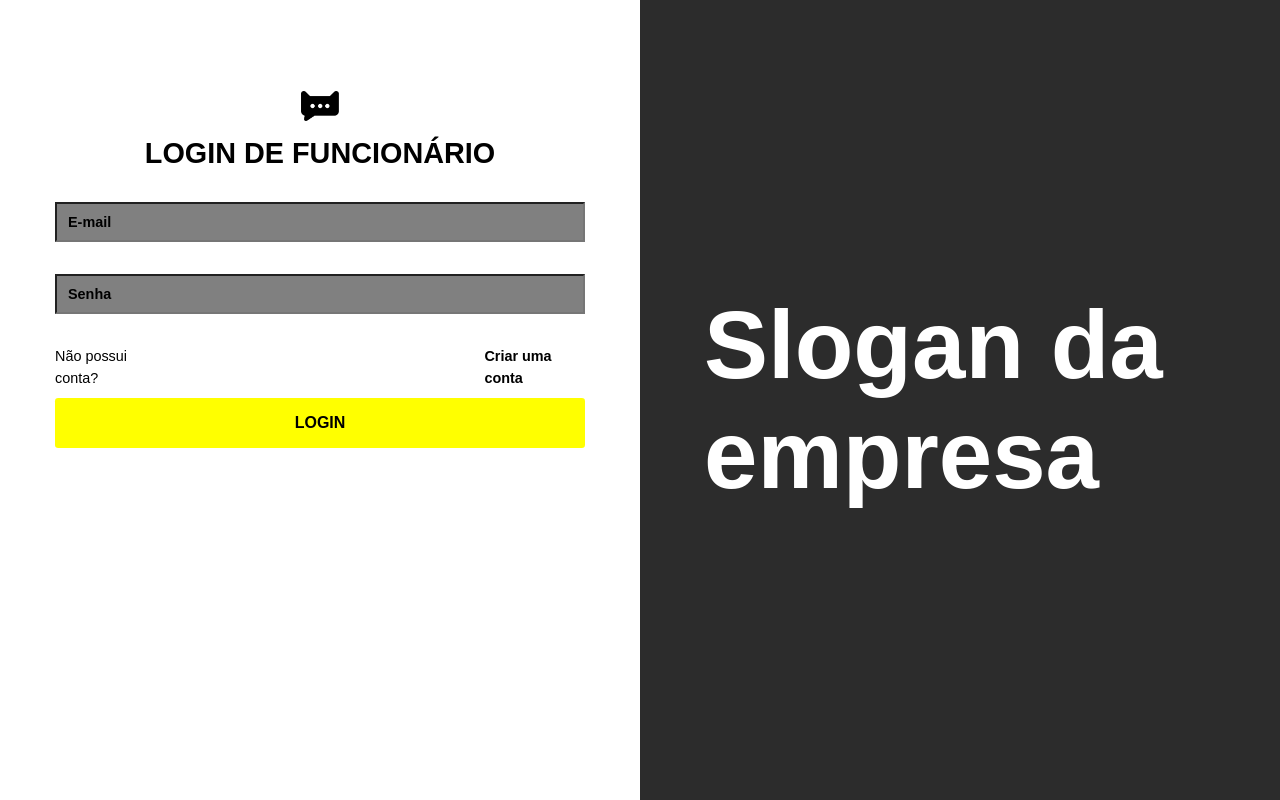
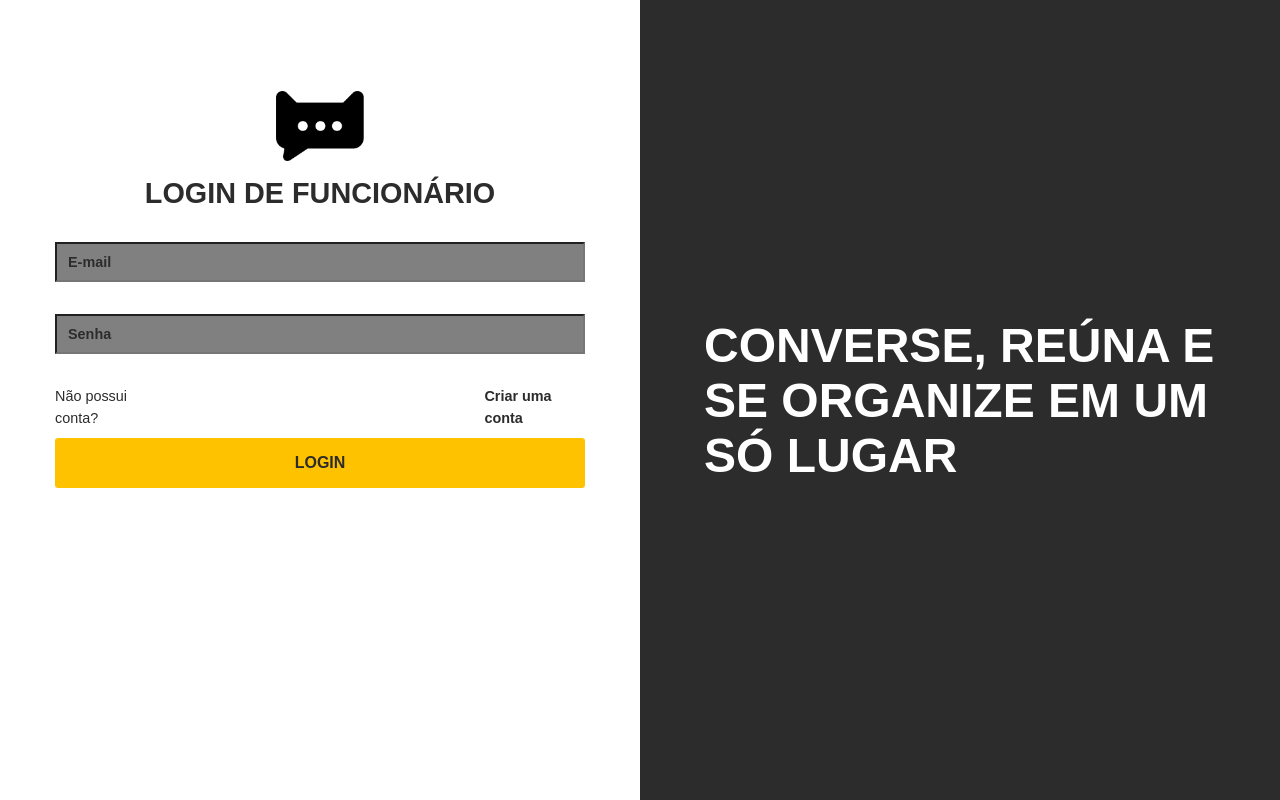
Before and after one commit to chat-chatte/chatte-frontend, a React (Create React App) app in the folder chatte-sobrenos/: page /login in a window 1280 px wide. Built offline with nearby package versions, Linux system fonts and the light colour scheme; a web font is replaced by a local one.

Commit message:
feat(Front end): Ajustado conflitos de front end

```diff
--- a/chatte-sobrenos/src/components/SectionAprimore.jsx
+++ b/chatte-sobrenos/src/components/SectionAprimore.jsx
@@ -36,14 +36,14 @@ function SectionAprimore () {
           </div>
 
           <div id="adicionar">
-            <h1>Adicionar a <span style={{color: "#FFC200"}}>CHATTE</span>
-                a sua empresa é fácil</h1>
+            <h1>Adicionar a <span style={{color: "#FFC200"}}>CHATTE </span>
+                à sua empresa é fácil</h1>
                 <div id="listPassos">
                     <ul style={{listStyle: "none"}}>
-                        <li > <img src={check} alt=""/>Passo</li>
-                        <li > <img src={check} alt=""/>Passo</li>
-                        <li > <img src={check} alt=""/>Passo</li>
-                        <li > <img src={check} alt=""/>Passo</li>
+                        <li > <img src={check} alt=""/>Assine um plano</li>
+                        <li > <img src={check} alt=""/>Entre em contato</li>
+                        <li > <img src={check} alt=""/>Configure a CHATTE ao seu negócio</li>
+                        <li > <img src={check} alt=""/>Pronto!</li>
                       </ul>
                 </div>
                 <div id="btnAdicione">
@@ -51,13 +51,7 @@ function SectionAprimore () {
                 </div>
           </div>
 
-          <div id="perguntas">
-            <h1>Perguntas Frequentes</h1>
-            <div id="caixaPerguntas"></div>
-            <div id="caixaPerguntas"></div>
-            <div id="caixaPerguntas"></div>
-            <div id="caixaPerguntas"></div>
-          </div>
+
         </>
 
     );
--- a/chatte-sobrenos/src/components/SectionCadastro.jsx
+++ b/chatte-sobrenos/src/components/SectionCadastro.jsx
@@ -11,7 +11,7 @@ export const SectionCadastro = () => {
 
 
     return (
-        <div className="container">
+        <div className="container-teste">
 
             <div className="container-login">
                 <div className="wrap-login">
@@ -74,7 +74,7 @@ export const SectionCadastro = () => {
             </div>
 
             <div className="container-bg">
-                <h1>SLOGAN DA EMPRESA</h1>
+                <h1>CONVERSE, REÚNA E SE ORGANIZE EM UM SÓ LUGAR</h1>
             </div>
         </div>
     );
--- a/chatte-sobrenos/src/components/SectionLogin.jsx
+++ b/chatte-sobrenos/src/components/SectionLogin.jsx
@@ -53,7 +53,7 @@ export const SectionLogin = () => {
             </div>
 
             <div className="container-bg-2">
-                <h1>Slogan da empresa</h1>
+            <h1>CONVERSE, REÚNA E SE ORGANIZE EM UM SÓ LUGAR</h1>
             </div>
 
         </div>
--- a/chatte-sobrenos/src/components/Sections/Feedback.jsx
+++ b/chatte-sobrenos/src/components/Sections/Feedback.jsx
@@ -48,8 +48,12 @@ export default function Feedback() {
 const Wrapper = styled.section`
   width: 100%;
   padding-top: 20px;
+  padding-left: 10%;
+  padding-right: 10%;
+
 `;
 const HeaderInfo = styled.div`
+padding-left: 1%;
   margin-bottom: 30px;
   @media (max-width: 860px) {
     text-align: center;
--- a/chatte-sobrenos/src/components/Sections/Pricing.jsx
+++ b/chatte-sobrenos/src/components/Sections/Pricing.jsx
@@ -7,7 +7,7 @@ export default function Pricing() {
   return (
     <Wrapper id="pricing">
       <div className="whiteBg">
-        <div className="container">
+        <div >
           <HeaderInfo>
             <h1 className="font40 extraBold">Nossos planos</h1>
             <p className="font13">
@@ -78,12 +78,16 @@ const Wrapper = styled.section`
   padding: 50px 0;
 `;
 const HeaderInfo = styled.div`
+  padding-left: 10%;
   margin-bottom: 30px;
   @media (max-width: 860px) {
     text-align: center;
   }
 `;
 const TablesWrapper = styled.div`
+  padding-left: 10%;
+  padding-right: 10%;
+
   @media (max-width: 860px) {
     flex-direction: column;
   }
--- a/chatte-sobrenos/src/components/Sections/Services.jsx
+++ b/chatte-sobrenos/src/components/Sections/Services.jsx
@@ -52,6 +52,8 @@ export default function Services() {
 }
 
 const Wrapper = styled.section`
+padding-left: 10%;
+padding-right: 10%;
   width: 100%;
   margin-top: 50px;
 `;
@@ -76,6 +78,7 @@ const ServiceBoxWrapper = styled.div`
   }
 `;
 const HeaderInfo = styled.div`
+padding-left: 1%;
   @media (max-width: 860px) {
     text-align: center;
   }
--- a/chatte-sobrenos/src/style/cadastro-login.css
+++ b/chatte-sobrenos/src/style/cadastro-login.css
@@ -11,6 +11,12 @@
     display: flex;
     align-items: center;
     justify-content: space-around;
+    background-color: yellow;
+}
+.container-teste{
+    display: flex;
+    align-items: center;
+    justify-content: center;
 }
 
 .container-login{
@@ -40,14 +46,14 @@
 
 
 .container-bg h1 {
-    color: black;
-    font-size: 6rem;
+    color: #2C2C2C;
+    font-size: 3rem;
     margin: 10%;
 }
 
 .container-bg-2 h1 {
     color:white;
-    font-size: 6rem;
+    font-size: 3rem;
     margin: 10%;
 }
 
@@ -61,8 +67,7 @@
 }
 
 .wrap-login {
-    width: 100%;
-    height: 110vh;
+    height: 100vh;
     background-color: #2C2C2C;
     overflow: hidden;
     padding: 77px 55px 33px 55px;
@@ -89,6 +94,9 @@
     text-align: center;
     margin: 0.9rem;
 }
+.logo img{
+    height: 70px;
+}
 
 .login-form-title {
     display: flex;
@@ -107,7 +115,7 @@
     align-items: center;
     justify-content: center;
     font-size: 1.8rem;
-    color: black;
+    color: #2C2C2C;
     font-weight: 700;
     line-height: 1.2;
     text-align: center;
@@ -155,7 +163,7 @@
     top: 0;
     left: 0;
     pointer-events: none;
-    color: black;
+    color: #2C2C2C;
 }
 
 
@@ -179,7 +187,7 @@
 
 .focus-input-2::after {
     font-size: .9rem;
-    color: black;
+    color: #2C2C2C;
     font-weight: bold;
     line-height: 1.2;
     content: attr(data-placeholder);
@@ -221,7 +229,7 @@
     font-size: 1rem;
     border: none;
     border-radius: .2rem;
-    color: black;
+    color: #2C2C2C;
     text-transform: uppercase;
     cursor: pointer;
     font-weight: 700;
@@ -230,7 +238,7 @@
     justify-content: center;
     width: 100%;
     height: 50px;
-    background-color: yellow;
+    background-color: #FFC200;
 
 
 }
@@ -254,19 +262,19 @@
 .txt-1-2,
 .txt-2-2 {
     font-size: .9rem;
-    color: black;
+    color: #2C2C2C;
     line-height: 1.5;
 
 }
 
 .txt-2 {
-    color: yellow;
+    color: #FFC200;
     text-decoration: none;
     margin-left: .3rem;
 }
 
 .txt-2-2 {
-    color: black;
+    color: #2C2C2C;
     text-decoration: none;
     margin-left: 20.0rem;
     font-weight: bold;
```
